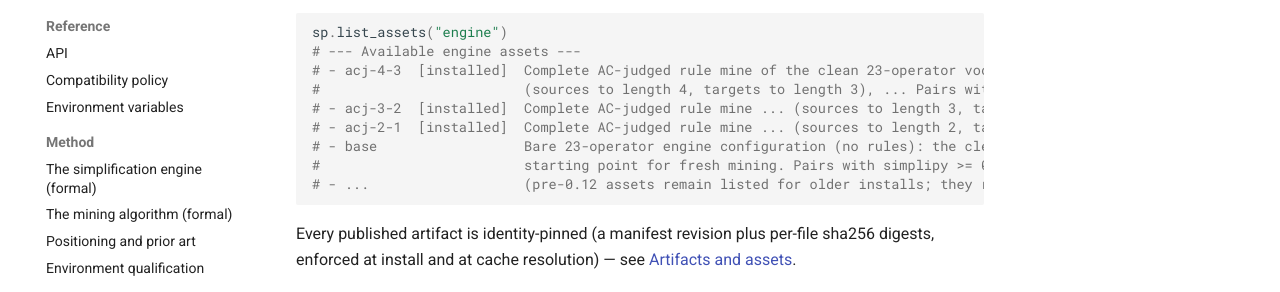
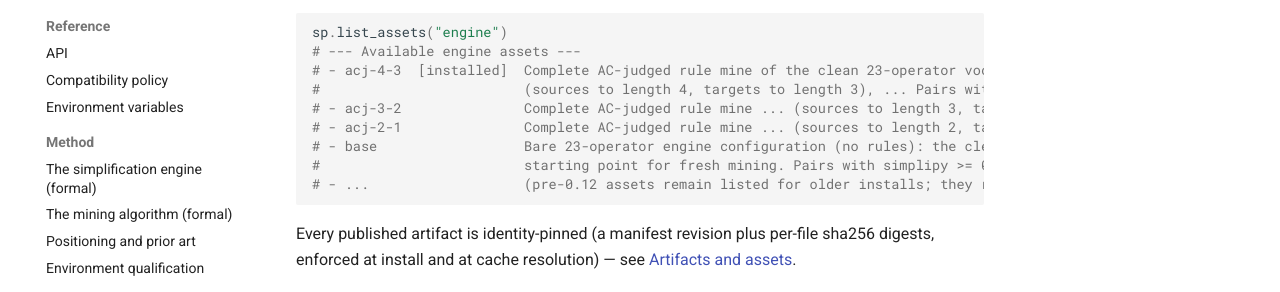
Before and after one commit to psaegert/simplipy, an MkDocs documentation site: the page built from docs/getting-started.md, in a window 1280 px wide and 900 px high, scrolled down 797 px. Shown: the part 342-634 px from the top of the window. Built offline with MkDocs 1.6.1 and Material for MkDocs 9.7.7, drawn with Linux system fonts in a browser that asks for light colours; comment, search, counter and statistics services are not loaded.

Commit message:
Retire acj-2-1 and acj-3-2 from the tree
Owner ruling 2026-08-22. Both are superseded by acj-4-3 and by the mine that
replaces it; carrying them in every install costs bytes and invites use of a
ruleset nothing certifies any more. This is a D29 distribution decision rather
than a routine edit, which is why it waited for a ruling.

NOTHING PUBLISHED IS WITHDRAWN. Both cells stay on the Hugging Face assets
repository and still load by name -- `simplipy install acj-3-2` fetches exactly
what it fetched yesterday. What changes is what ships bundled: the shippable
artifact set goes from twelve files (three cells x {config, mine spec, rules,
provenance}) to four.

Two places had written the old shape down and would have gone quietly wrong:

  * `pyproject.toml`'s disclosure-boundary comment counted twelve. The
    deny-everything list itself is unaffected -- that is the point of it -- but
    the sdist guard's second half ("none of the twelve is missing") had to stop
    naming a number that had changed.
  * `test_shipped_configs_carry_no_inverse_key` iterated a HARDCODED cell list
    and `continue`d on a missing path. After this it would have gone vacuous for
    two thirds of its cases and still passed. It now enumerates what actually
    ships and asserts the enumeration is non-empty -- the roadmap's own lesson
    that a tautological invariant is worse than none.

The two docs that show `simplipy list` output kept both cells listed, correctly,
and dropped their `[installed]` markers: they are available, not bundled.

1,390 pytest green.

Co-Authored-By: Claude Opus 5 <noreply@anthropic.com>
Claude-Session: https://claude.ai/code/session_01MktGcCWQs8zePRutL56sT4

```diff
--- a/docs/getting-started.md
+++ b/docs/getting-started.md
@@ -52,8 +52,8 @@ sp.list_assets("engine")
 # --- Available engine assets ---
 # - acj-4-3  [installed]  Complete AC-judged rule mine of the clean 23-operator vocabulary
 #                         (sources to length 4, targets to length 3), ... Pairs with simplipy >= 0.12.
-# - acj-3-2  [installed]  Complete AC-judged rule mine ... (sources to length 3, targets to length 2), ...
-# - acj-2-1  [installed]  Complete AC-judged rule mine ... (sources to length 2, targets to length 1), ...
+# - acj-3-2               Complete AC-judged rule mine ... (sources to length 3, targets to length 2), ...
+# - acj-2-1               Complete AC-judged rule mine ... (sources to length 2, targets to length 1), ...
 # - base                  Bare 23-operator engine configuration (no rules): the clean-vocabulary
 #                         starting point for fresh mining. Pairs with simplipy >= 0.12.
 # - ...                   (pre-0.12 assets remain listed for older installs; they refuse to load on 0.12)
```
Also changed, not shown: CHANGELOG.md (+6 -0 lines), docs/rules.md (+2 -2 lines), pyproject.toml (+8 -5 lines), 1 other file.
